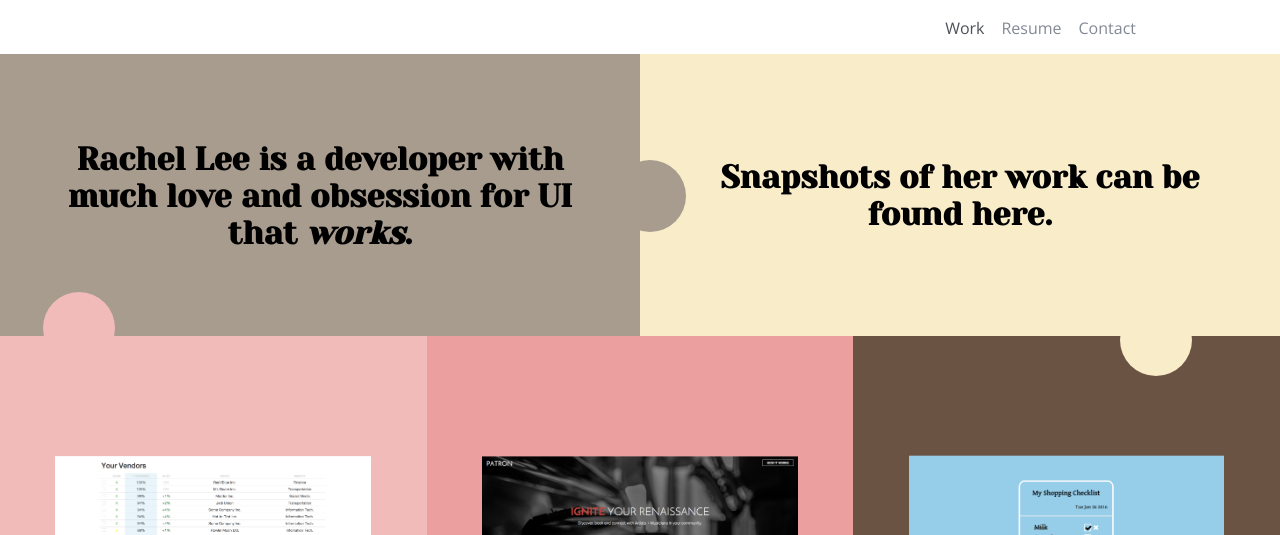
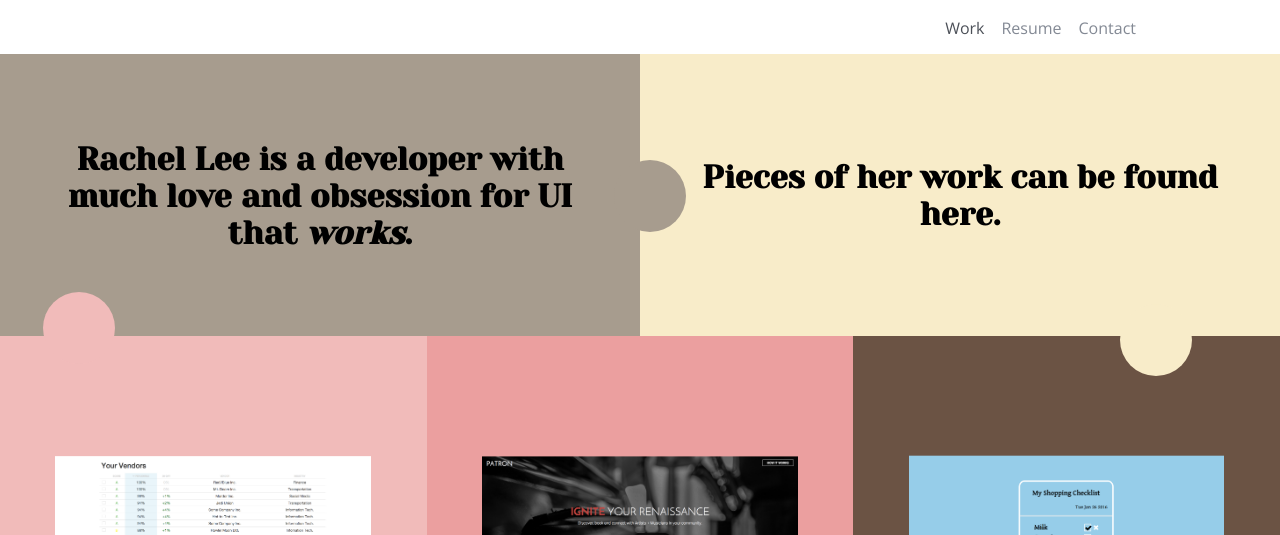
Before and after one commit to raclee7/raclee7.github.io, a plain HTML site: page index.html in a window 1280 px wide. Shown: the top 535 px of the page. Drawn offline with nearby package versions, Linux system fonts and the light colour scheme.

Commit message:
update text

```diff
--- a/index.html
+++ b/index.html
@@ -33,7 +33,7 @@
           <h1 class="intro">Rachel Lee is a developer with much love and obsession for UI that <i>works</i>.</h1>
         </div>
         <div class="column half second">
-          <h1 class="intro">Snapshots of her work can be found here.</h1>
+          <h1 class="intro">Pieces of her work can be found here.</h1>
         </div>
       </div>
       <div class="row clearfix">
```
